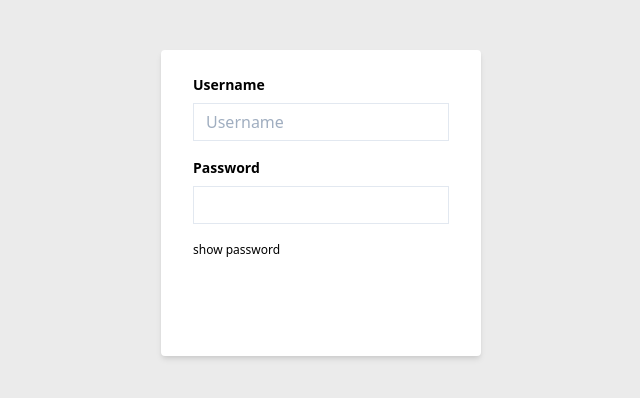
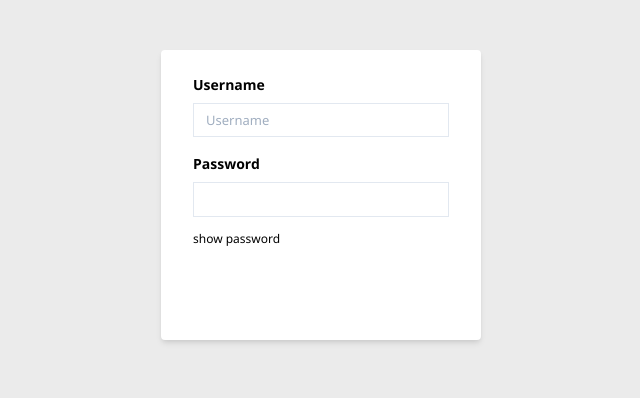
Before and after one commit to adenijiayocharles/Show-hide-Password, a plain HTML site: page index.html in a window 1280 px wide. Shown: the whole page, without its empty margins (319-959 px from the left). Drawn offline with nearby package versions, Linux system fonts and the light colour scheme.

Commit message:
changed body font settings

```diff
--- a/app.css
+++ b/app.css
@@ -1,4 +1,6 @@
 body{
+    font-family: "Segoe UI";
+    font-size: 13px;
     background-color: rgba(213, 213, 213, 0.459);
 }
 .wrapper{
```
